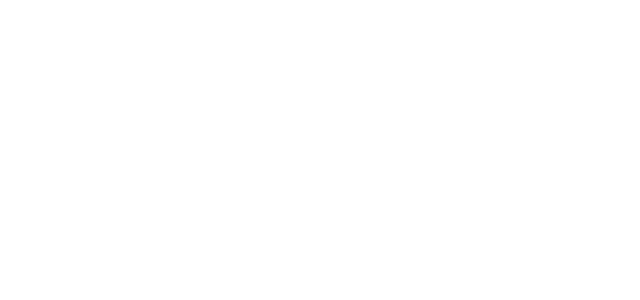
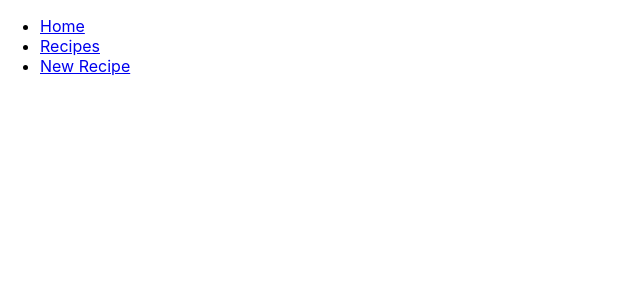
Before and after one commit to kelvinacosta/phase2-fontend, a React (Create React App) app: page / in a window 1280 px wide. Shown: the top 300 px of the page, without its empty margins (0-640 px from the left). Built offline with nearby package versions, Linux system fonts and the light colour scheme.

Commit message:
adds link router to the NavBAr Component

```diff
--- a/public/index.html
+++ b/public/index.html
@@ -14,7 +14,7 @@
       manifest.json provides metadata used when your web app is installed on a
       user's mobile device or desktop. See https://developers.google.com/web/fundamentals/web-app-manifest/
     -->
-    <link rel="manifest" href="%PUBLIC_URL%/manifest.json" />
+
     <!--
       Notice the use of %PUBLIC_URL% in the tags above.
       It will be replaced with the URL of the `public` folder during the build.
--- a/src/components/NavBar.js
+++ b/src/components/NavBar.js
@@ -1,6 +1,22 @@
+import { Link } from 'react-router-dom';
+
 function NavBar () {
     return (
-        <></>
+        <nav>
+            <ul>
+                <li>
+            <Link to="/">Home</Link>
+             </li>
+             <li>
+             <Link to="/recipes">Recipes</Link>
+
+             </li>
+             <li>
+             <Link to="/recipes/new">New Recipe</Link>
+             </li>
+
+            </ul>
+        </nav>
     )
 }
 
```
